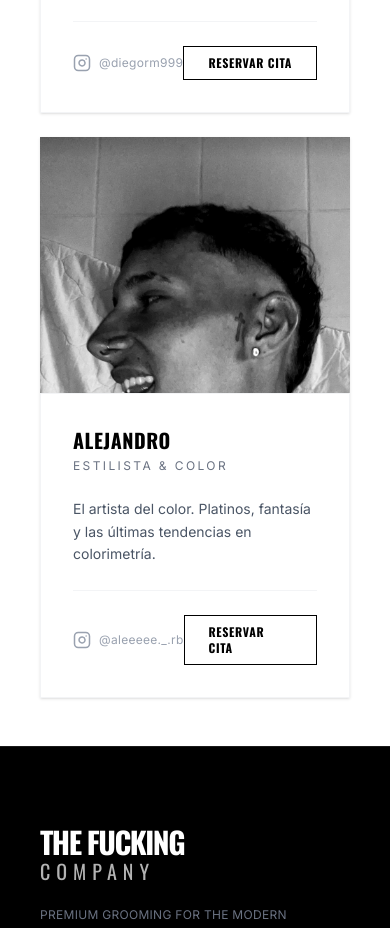
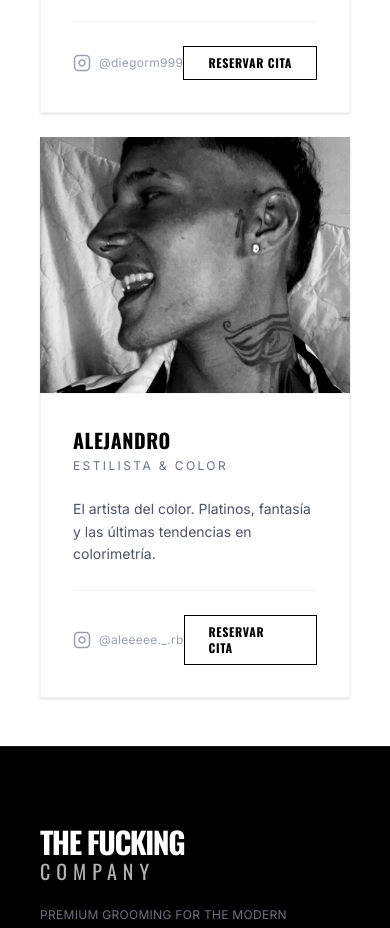
Before and after one commit to thefckingcompany/tfc-web, a React (Vite) app: page /equipo in a window 390 px wide. Shown: the part 1860-2788 px from the top of the page. Built offline with nearby package versions, Linux system fonts and the light colour scheme.

Commit message:
Fix Alejandro's image alignment for mobile by reverting to object-center

```diff
--- a/src/components/home/TeamTeaser.tsx
+++ b/src/components/home/TeamTeaser.tsx
@@ -5,7 +5,7 @@ const barbers = [
     { name: 'Juandi', img: '/juandi.jpg', instagram: 'https://www.instagram.com/jdbarber96/', objectPosition: 'object-top' },
     { name: 'Jhoiber', img: '/jhoiber1.png', instagram: 'https://www.instagram.com/jhoiiberr_/', objectPosition: 'object-top' },
     { name: 'Diego', img: '/diego1.png', instagram: 'https://www.instagram.com/diegorm999/', objectPosition: 'object-top' },
-    { name: 'Alejandro', img: '/alejandro1.png', instagram: 'https://www.instagram.com/aleeeee._.rb/', objectPosition: 'object-top' },
+    { name: 'Alejandro', img: '/alejandro1.png', instagram: 'https://www.instagram.com/aleeeee._.rb/', objectPosition: 'object-center' },
 ];
 
 export const TeamTeaser = () => {
--- a/src/pages/Team.tsx
+++ b/src/pages/Team.tsx
@@ -44,7 +44,7 @@ const team = [
         specialties: ['Color', 'Mechas', 'Texturizado'],
         instagram: 'https://www.instagram.com/aleeeee._.rb/',
         username: '@aleeeee._.rb',
-        objectPosition: 'object-top'
+        objectPosition: 'object-center'
     },
 ];
 
```
